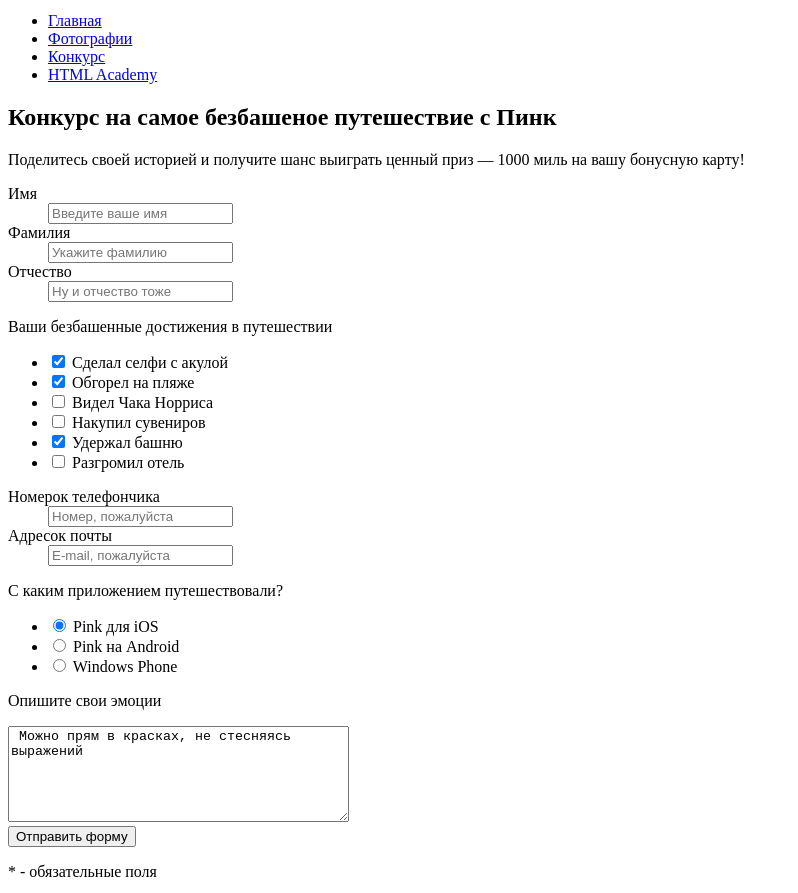
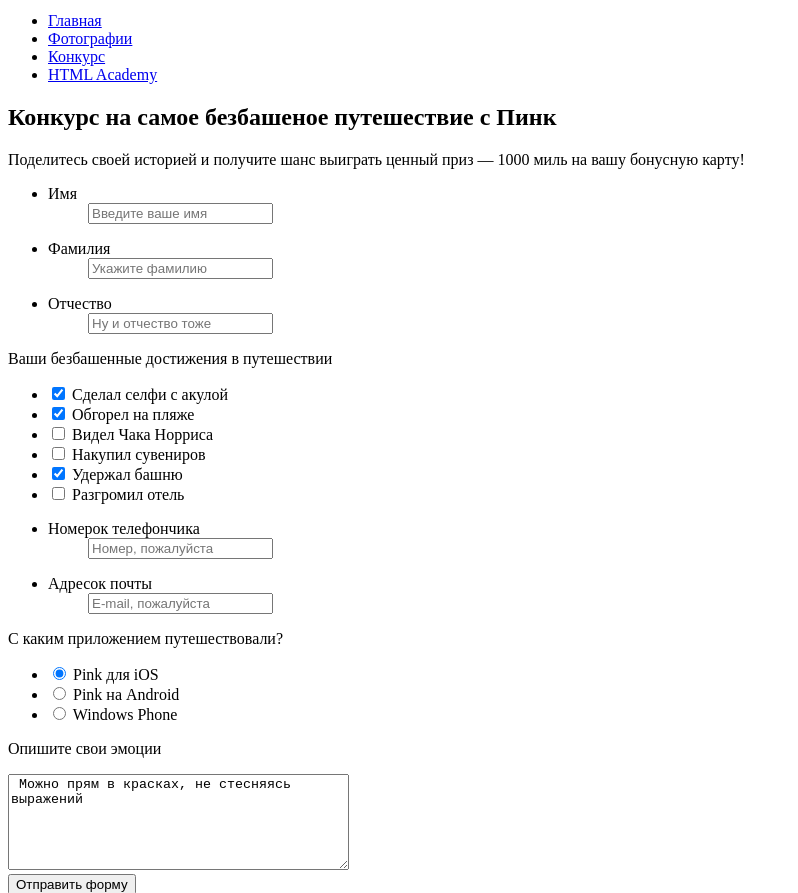
Before and after one commit to yasell/pink, a website: page form.html in a window 1280 px wide. Shown: the part 48-941 px from the top of the page, without its empty margins (0-798 px from the left). Drawn offline with Linux system fonts and the light colour scheme.

Commit message:
Финальные исправления vol.2

```diff
--- a/form.html
+++ b/form.html
@@ -56,76 +56,93 @@
         <form class="form__list" action="/echo" method="post">
 
         <div class="form__item">
-            <dl class="form__fio">
+          <ul class="form__text">
 
-              <dt class="form__fio-name"><label for="name"> Имя </label></dt>
-              <dd class="form__fio-place">
-                <input class="form__main-field" type="text" id="name" value="" placeholder="Введите ваше имя">
-              </dd>
+            <li class="form__block">
+              <dl class="form__text-block">
+                <dt class="form__text-title"><label for="name"> Имя </label></dt>
+                <dd class="form__text-field"><input class="form__main-field" type="text" id="name" value="" placeholder="Введите ваше имя"></dd>
+              </dl>
+            </li>
 
-              <dt class="form__fio-name"><label for="family"> Фамилия </label></dt>
-              <dd class="form__fio-place">
-                <input class="form__main-field" type="text" id="family" value="" placeholder="Укажите фамилию">
-              </dd>
+            <li class="form__block">
+              <dl class="form__text-block">
+                <dt class="form__text-title"><label for="family"> Фамилия </label></dt>
+                <dd class="form__text-field"><input class="form__main-field" type="text" id="family" value="" placeholder="Укажите фамилию"></dd>
+              </dl>
+            </li>
 
-              <dt class="form__fio-name"><label for="middle-name"> Отчество </label></dt>
-              <dd class="form__fio-place">
-                <input class="form__main-field" type="text" id="middle-name" value="" placeholder="Ну и отчество тоже">
-              </dd>
+            <li class="form__block">
+              <dl class="form__text-block">
+                <dt class="form__text-title"><label for="middle-name"> Отчество </label></dt>
+                <dd class="form__text-field"><input class="form__main-field" type="text" id="middle-name" value="" placeholder="Ну и отчество тоже"></dd>
+              </dl>
+            </li>
 
-            </dl>
+          </ul>
         </div>
 
         <div class="form__item">
           <p class="form__item-intro"> Ваши безбашенные достижения в путешествии </p>
           <ul class="form__progress">
+
             <li class="form__progress-part">
               <label class="form__check">
                 <input class="form__checkbox" type="checkbox" name="selfi" checked> <span class="form__field-name"> Сделал селфи с акулой </span>
               </label>
             </li>
+
             <li class="form__progress-part">
               <label class="form__check">
                 <input class="form__checkbox" type="checkbox" name="hot" checked> <span class="form__field-name"> Обгорел на пляже </span>
               </label>
             </li>
+
             <li class="form__progress-part">
               <label class="form__check">
                 <input class="form__checkbox" type="checkbox" name="norris"> <span class="form__field-name"> Видел Чака Норриса </span>
               </label>
             </li>
+
             <li class="form__progress-part">
               <label class="form__check">
                 <input class="form__checkbox" type="checkbox" name="souvenir"> <span class="form__field-name"> Накупил сувениров </span>
               </label>
             </li>
+
             <li class="form__progress-part">
               <label class="form__check">
                 <input class="form__checkbox" type="checkbox" name="tower" checked> <span class="form__field-name"> Удержал башню </span>
               </label>
             </li>
+
             <li class="form__progress-part">
               <label class="form__check">
                 <input class="form__checkbox" type="checkbox" name="riot"> <span class="form__field-name"> Разгромил отель </span>
               </label>
             </li>
+
           </ul>
         </div>
 
         <div class="form__item">
-            <dl class="form__contacts">
+          <ul class="form__contacts">
 
-              <dt class="form__contacts-name"><label for="tel"> Номерок телефончика </label></dt>
-              <dd class="form__contacts-place">
-                <input class="form__main-field" type="tel" id="tel" value="" placeholder="Номер, пожалуйста">
-              </dd>
+            <li class="form__block">
+              <dl class="form__text-block">
+                <dt class="form__text-title"><label for="tel"> Номерок телефончика </label></dt>
+                <dd class="form__text-field"><input class="form__main-field" type="tel" id="tel" value="" placeholder="Номер, пожалуйста"></dd>
+              </dl>
+            </li>
 
-              <dt class="form__contacts-name"><label for="mail"> Адресок почты </label></dt>
-              <dd class="form__contacts-place">
-                <input class="form__main-field" type="email" id="mail" value="" placeholder="E-mail, пожалуйста">
-              </dd>
+            <li class="form__block">
+              <dl class="form__text-block">
+                <dt class="form__text-title"><label for="mail"> Адресок почты </label></dt>
+                <dd class="form__text-field"><input class="form__main-field" type="email" id="mail" value="" placeholder="E-mail, пожалуйста"></dd>
+              </dl>
+            </li>
 
-            </dl>
+          </ul>
         </div>
 
         <div class="form__item">
```
Lines whose indentation alone changed are shown as unchanged.
